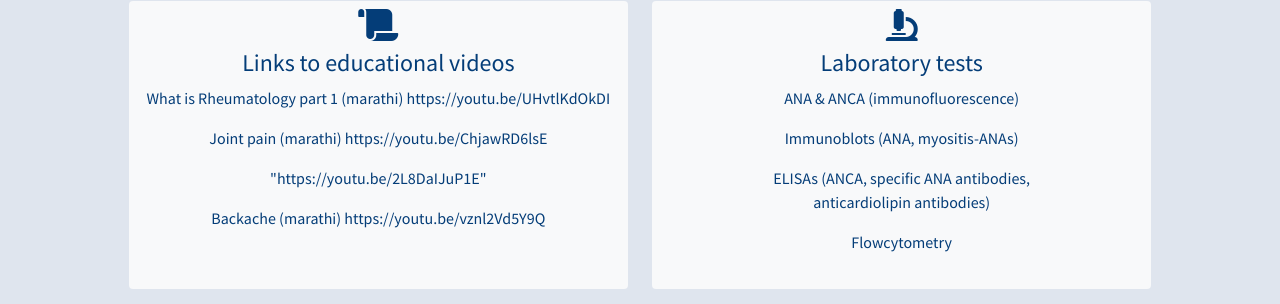
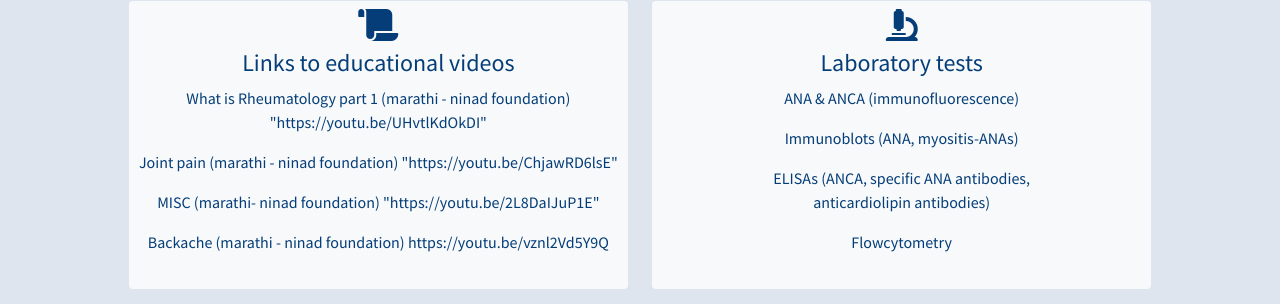
Before and after one commit to sushskvnitn/hospital-project, a React (Create React App) app: page /conditions in a window 1280 px wide. Shown: the part 1942-2246 px from the top of the page. Built offline with nearby package versions, Linux system fonts and the light colour scheme.

Commit message:
changes in the wording

```diff
--- a/src/components/conditionsTreated/Conditions.jsx
+++ b/src/components/conditionsTreated/Conditions.jsx
@@ -178,13 +178,10 @@ There are many other medical conditions that can mimic a rheumatic disease due t
             >
               <i className="fas fa-scroll fs-2 m-2"></i>
               <h4>Links to educational videos</h4>
-              <p>What is Rheumatology part 1 (marathi)
-              https://youtu.be/UHvtlKdOkDI</p>
-              <p>Joint pain (marathi)
-              https://youtu.be/ChjawRD6lsE</p>
-              <p>"https://youtu.be/2L8DaIJuP1E"</p>
-              <p>Backache (marathi)
-              https://youtu.be/vznl2Vd5Y9Q</p>
+              <p>What is Rheumatology part 1 (marathi - ninad foundation) "https://youtu.be/UHvtlKdOkDI"</p>
+              <p>Joint pain (marathi - ninad foundation) "https://youtu.be/ChjawRD6lsE"</p>
+              <p>MISC (marathi- ninad foundation) "https://youtu.be/2L8DaIJuP1E"</p>
+              <p>Backache (marathi - ninad foundation) https://youtu.be/vznl2Vd5Y9Q</p>
             </div>
           </div>
           <div className="col-md-5 col-sm-6 equal-height ">
```
